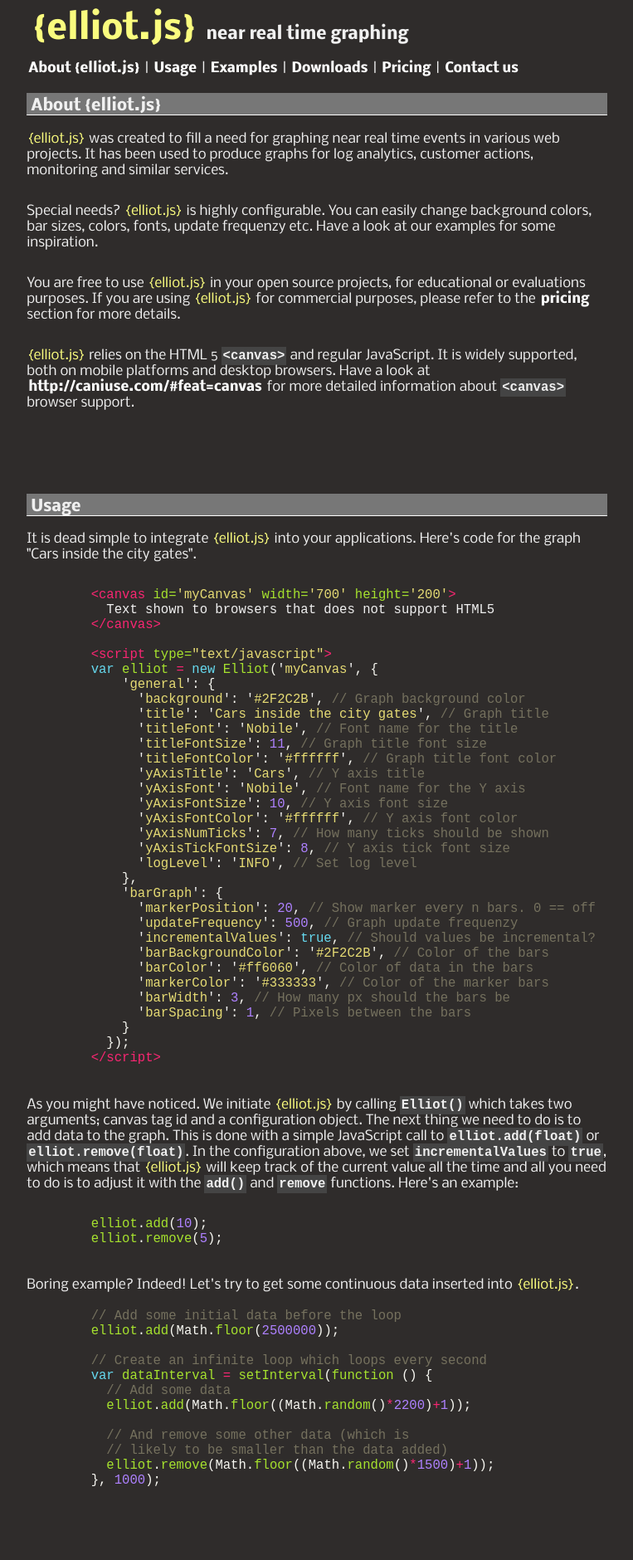
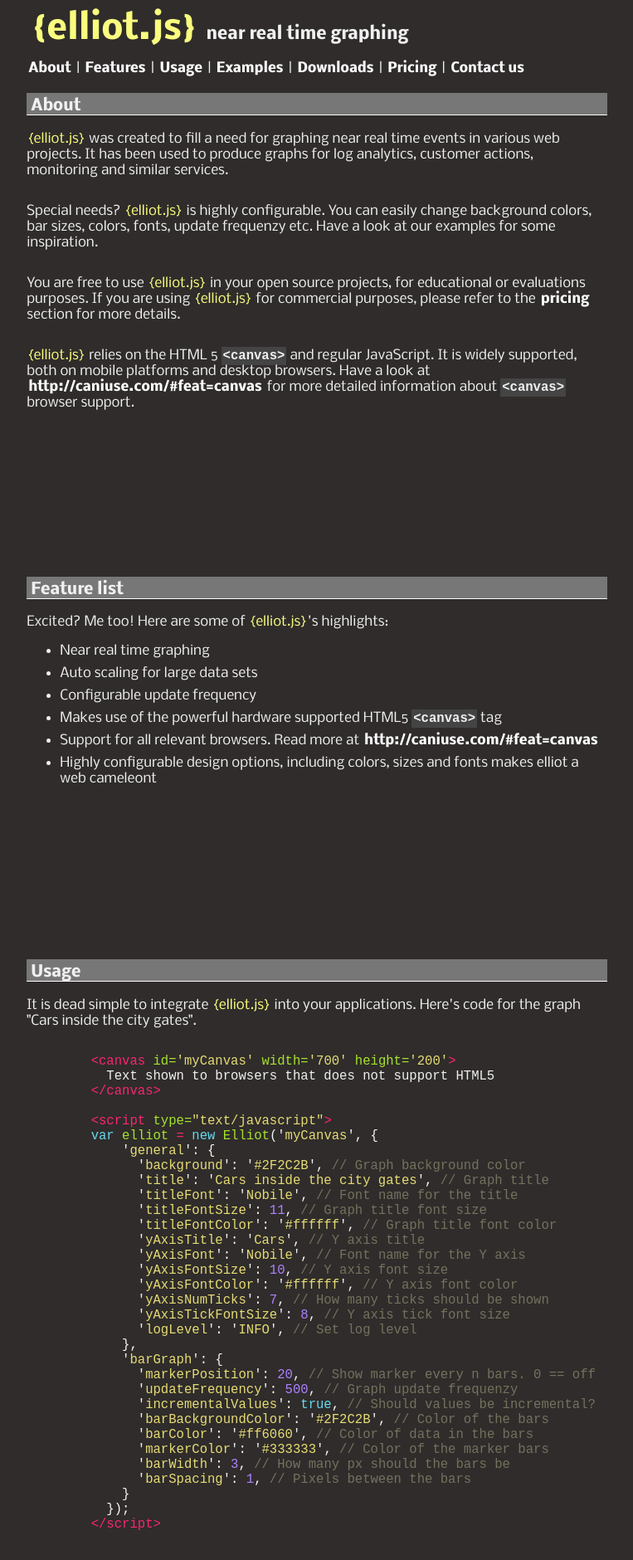
Before and after one commit to sebdah/elliot.js, a Jekyll site: the page built from index.html, in a window 1280 px wide. Shown: the top 1880 px of the page at 83% size, without its empty margins (355-1118 px from the left). Built offline with Jekyll 4.4.1, drawn with Linux system fonts in a browser that asks for light colours.

Commit message:
Added a small features section

```diff
--- a/_layouts/default.html
+++ b/_layouts/default.html
@@ -16,7 +16,8 @@
 
     <nav>
 
-      <a href="#about">About {elliot.js}</a> |
+      <a href="#about">About</a> |
+      <a href="#features">Features</a> |
       <a href="#usage">Usage</a> |
       <a href="#examples">Examples</a> |
       <a href="#downloads">Downloads</a> |
--- a/css/style.css
+++ b/css/style.css
@@ -40,7 +40,7 @@ footer {
   text-align: center;
 }
 article {
-  margin-bottom: 100px;
+  margin-bottom: 200px;
 }
 p {
   margin-bottom: 30px;
@@ -89,3 +89,6 @@ input[type='text'] {
 .highlight {
   font-size: 1.2em;
 }
+li {
+  padding-bottom: 8px;
+}
--- a/index.html
+++ b/index.html
@@ -4,7 +4,7 @@ title: "{elliot.js}"
 ---
 <article><a name='about'></a>
 
-  <h1>About {elliot.js}</h1>
+  <h1>About</h1>
 
   <p>
     <span class="elliot">{elliot.js}</span> was created to fill a need for graphing near real time events in various web
@@ -30,6 +30,23 @@ title: "{elliot.js}"
     <a href="http://caniuse.com/#feat=canvas">http://caniuse.com/#feat=canvas</a> for more detailed information
     about <tt>&lt;canvas&gt;</tt> browser support.
   </p>
+
+</article>
+
+<article><a name="features"></a>
+
+  <h1>Feature list</h1>
+
+  Excited? Me too! Here are some of <span class="elliot">{elliot.js}</span>'s highlights:
+
+  <ul>
+    <li>Near real time graphing</li>
+    <li>Auto scaling for large data sets</li>
+    <li>Configurable update frequency</li>
+    <li>Makes use of the powerful hardware supported HTML5 <tt>&lt;canvas&gt;</tt> tag</li>
+    <li>Support for all relevant browsers. Read more at <a href="http://caniuse.com/#feat=canvas">http://caniuse.com/#feat=canvas</a></li>
+    <li>Highly configurable design options, including colors, sizes and fonts makes elliot a web cameleont</li>
+  </ul>
 
 </article>
 
```
